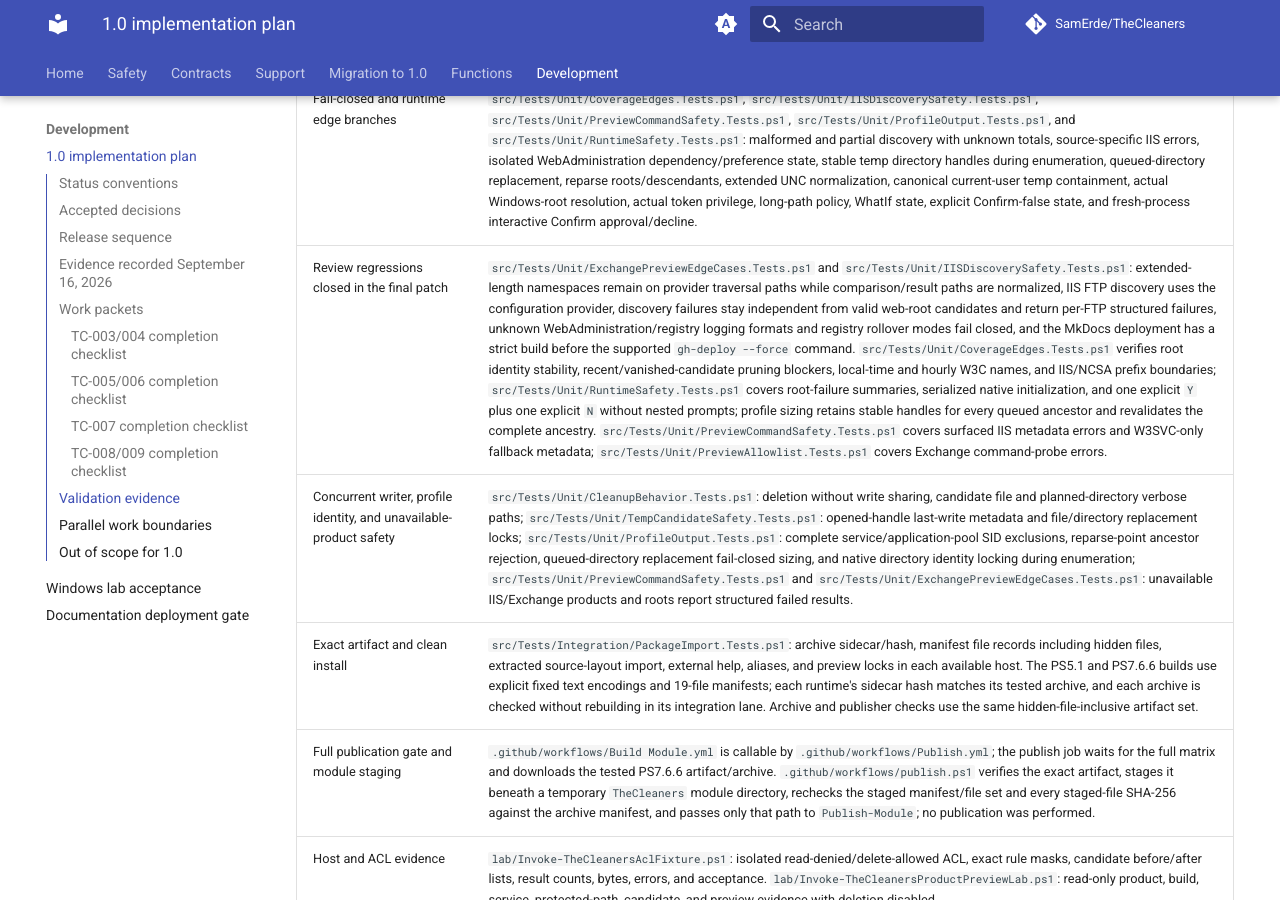
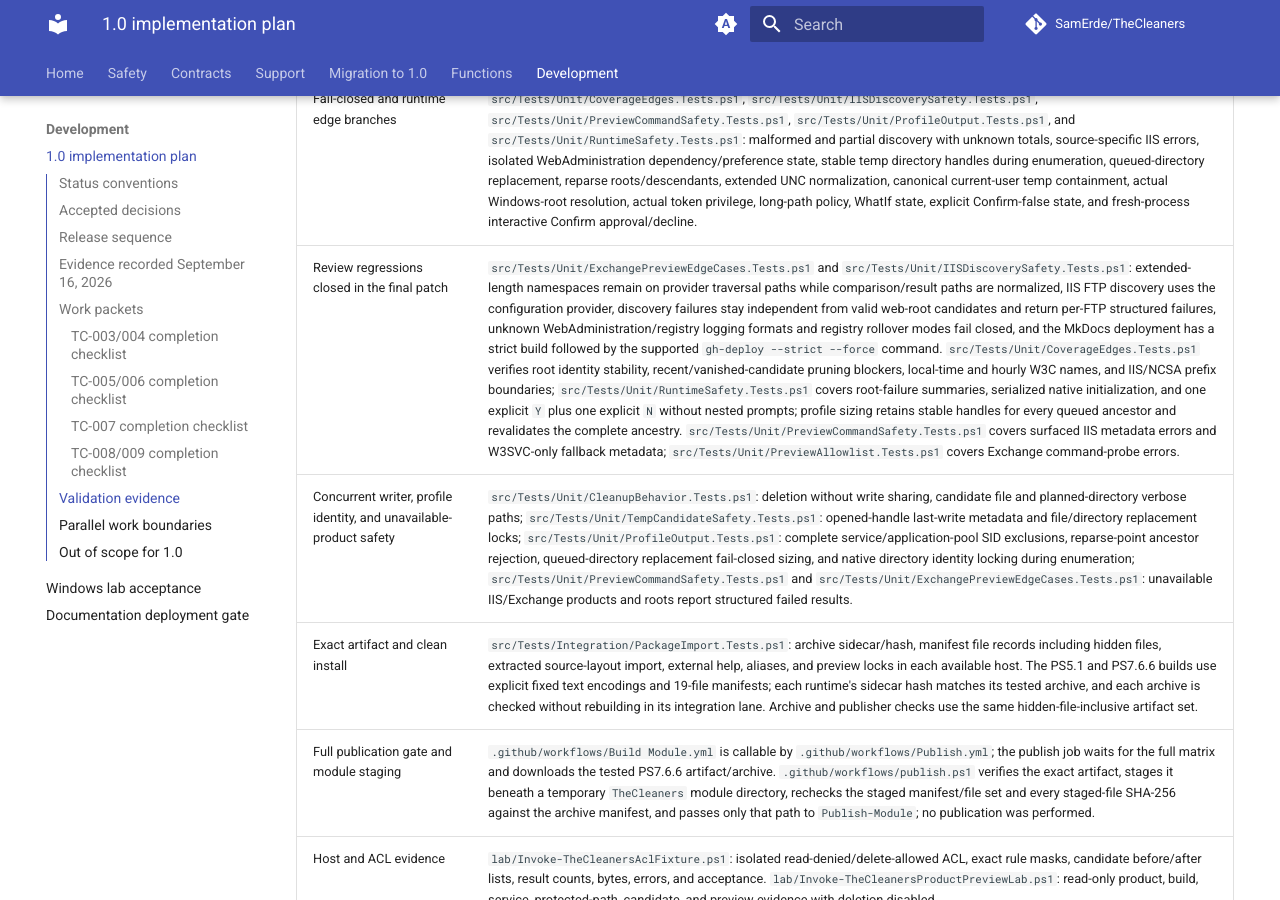
Before and after one commit to SamErde/TheCleaners, an MkDocs documentation site: the page built from docs/release-plan-1.0.md, in a window 1280 px wide and 900 px high, scrolled down 8195 px. Built offline with MkDocs 1.6.1 and Material for MkDocs 9.7.7, drawn with Linux system fonts in a browser that asks for light colours; comment, search, counter and statistics services are not loaded.

Commit message:
docs(release): record strict deployment gate

```diff
--- a/docs/release-plan-1.0.md
+++ b/docs/release-plan-1.0.md
@@ -129,7 +129,7 @@ The following references identify the exact regression tests behind review-threa
 | Exchange protection metadata completeness | `src/Tests/Unit/PreviewAllowlist.Tests.ps1`: complete database metadata remains `Validated`, while missing management metadata or a blank database/log path returns `Unknown`; malformed path objects still fail closed. |
 | Typed stale-profile output | `src/Tests/Unit/ProfileOutput.Tests.ps1`: typed fields, unknown dates, optional size, exclusions, queued-directory reparse replacement fail-closed behavior, native directory identity lock during enumeration, ancestor-handle/revalidation behavior through queued traversal, no host output, and orphan-helper retirement. |
 | Fail-closed and runtime edge branches | `src/Tests/Unit/CoverageEdges.Tests.ps1`, `src/Tests/Unit/IISDiscoverySafety.Tests.ps1`, `src/Tests/Unit/PreviewCommandSafety.Tests.ps1`, `src/Tests/Unit/ProfileOutput.Tests.ps1`, and `src/Tests/Unit/RuntimeSafety.Tests.ps1`: malformed and partial discovery with unknown totals, source-specific IIS errors, isolated WebAdministration dependency/preference state, stable temp directory handles during enumeration, queued-directory replacement, reparse roots/descendants, extended UNC normalization, canonical current-user temp containment, actual Windows-root resolution, actual token privilege, long-path policy, WhatIf state, explicit Confirm-false state, and fresh-process interactive Confirm approval/decline. |
-| Review regressions closed in the final patch | `src/Tests/Unit/ExchangePreviewEdgeCases.Tests.ps1` and `src/Tests/Unit/IISDiscoverySafety.Tests.ps1`: extended-length namespaces remain on provider traversal paths while comparison/result paths are normalized, IIS FTP discovery uses the configuration provider, discovery failures stay independent from valid web-root candidates and return per-FTP structured failures, unknown WebAdministration/registry logging formats and registry rollover modes fail closed, and the MkDocs deployment has a strict build before the supported `gh-deploy --force` command. `src/Tests/Unit/CoverageEdges.Tests.ps1` verifies root identity stability, recent/vanished-candidate pruning blockers, local-time and hourly W3C names, and IIS/NCSA prefix boundaries; `src/Tests/Unit/RuntimeSafety.Tests.ps1` covers root-failure summaries, serialized native initialization, and one explicit `Y` plus one explicit `N` without nested prompts; profile sizing retains stable handles for every queued ancestor and revalidates the complete ancestry. `src/Tests/Unit/PreviewCommandSafety.Tests.ps1` covers surfaced IIS metadata errors and W3SVC-only fallback metadata; `src/Tests/Unit/PreviewAllowlist.Tests.ps1` covers Exchange command-probe errors. |
+| Review regressions closed in the final patch | `src/Tests/Unit/ExchangePreviewEdgeCases.Tests.ps1` and `src/Tests/Unit/IISDiscoverySafety.Tests.ps1`: extended-length namespaces remain on provider traversal paths while comparison/result paths are normalized, IIS FTP discovery uses the configuration provider, discovery failures stay independent from valid web-root candidates and return per-FTP structured failures, unknown WebAdministration/registry logging formats and registry rollover modes fail closed, and the MkDocs deployment has a strict build followed by the supported `gh-deploy --strict --force` command. `src/Tests/Unit/CoverageEdges.Tests.ps1` verifies root identity stability, recent/vanished-candidate pruning blockers, local-time and hourly W3C names, and IIS/NCSA prefix boundaries; `src/Tests/Unit/RuntimeSafety.Tests.ps1` covers root-failure summaries, serialized native initialization, and one explicit `Y` plus one explicit `N` without nested prompts; profile sizing retains stable handles for every queued ancestor and revalidates the complete ancestry. `src/Tests/Unit/PreviewCommandSafety.Tests.ps1` covers surfaced IIS metadata errors and W3SVC-only fallback metadata; `src/Tests/Unit/PreviewAllowlist.Tests.ps1` covers Exchange command-probe errors. |
 | Concurrent writer, profile identity, and unavailable-product safety | `src/Tests/Unit/CleanupBehavior.Tests.ps1`: deletion without write sharing, candidate file and planned-directory verbose paths; `src/Tests/Unit/TempCandidateSafety.Tests.ps1`: opened-handle last-write metadata and file/directory replacement locks; `src/Tests/Unit/ProfileOutput.Tests.ps1`: complete service/application-pool SID exclusions, reparse-point ancestor rejection, queued-directory replacement fail-closed sizing, and native directory identity locking during enumeration; `src/Tests/Unit/PreviewCommandSafety.Tests.ps1` and `src/Tests/Unit/ExchangePreviewEdgeCases.Tests.ps1`: unavailable IIS/Exchange products and roots report structured failed results. |
 | Exact artifact and clean install | `src/Tests/Integration/PackageImport.Tests.ps1`: archive sidecar/hash, manifest file records including hidden files, extracted source-layout import, external help, aliases, and preview locks in each available host. The PS5.1 and PS7.6.6 builds use explicit fixed text encodings and 19-file manifests; each runtime's sidecar hash matches its tested archive, and each archive is checked without rebuilding in its integration lane. Archive and publisher checks use the same hidden-file-inclusive artifact set. |
 | Full publication gate and module staging | `.github/workflows/Build Module.yml` is callable by `.github/workflows/Publish.yml`; the publish job waits for the full matrix and downloads the tested PS7.6.6 artifact/archive. `.github/workflows/publish.ps1` verifies the exact artifact, stages it beneath a temporary `TheCleaners` module directory, rechecks the staged manifest/file set and every staged-file SHA-256 against the archive manifest, and passes only that path to `Publish-Module`; no publication was performed. |
```
